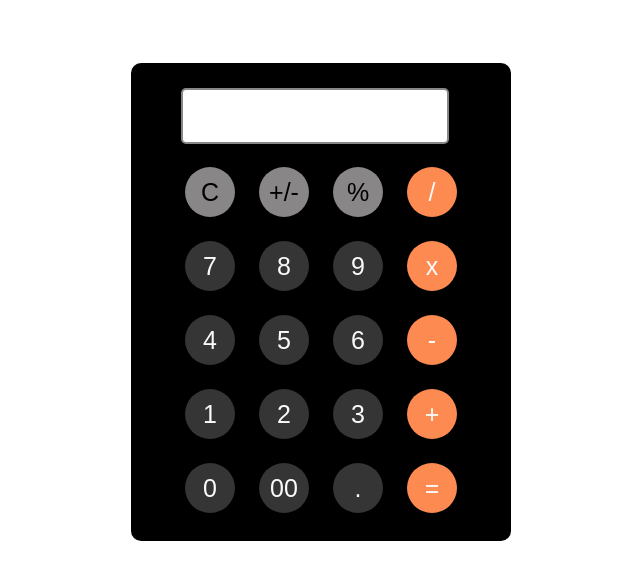
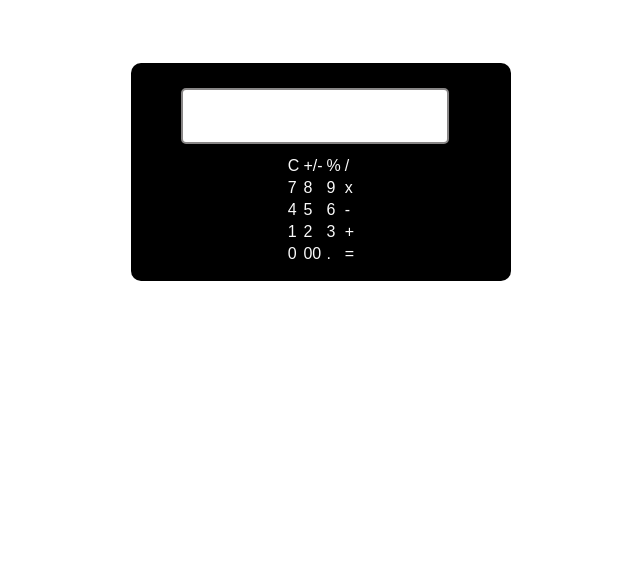
Before and after one commit to Im-Hassan-wd/Calculator, a plain HTML site: page index.html in a window 1280 px wide. Shown: the whole page, without its empty margins (319-959 px from the left). Drawn offline with Linux system fonts and the light colour scheme.

Commit message:
Update index.html

```diff
--- a/index.html
+++ b/index.html
@@ -12,34 +12,34 @@
     <input type="text" />
     <table>
       <tr class="roll-1">
-        <td><button class="sign">C</button></td>
-        <td><button class="sign">+/-</button></td>
-        <td><button class="sign">%</button></td>
-        <td><button class="operator">/</button></td>
+        <td>C</td>
+        <td>+/-</td>
+        <td>%</td>
+        <td>/</td>
       </tr>
       <tr>
-        <td><button>7</button></td>
-        <td><button>8</button></td>
-        <td><button>9</button></td>
-        <td><button class="operator">x</button></td>
+        <td>7</td>
+        <td>8</td>
+        <td>9</td>
+        <td>x</td>
       </tr>
       <tr>
-        <td><button>4</button></td>
-        <td><button>5</button></td>
-        <td><button>6</button></td>
-        <td><button class="operator">-</button></td>
+        <td>4</td>
+        <td>5</td>
+        <td>6</td>
+        <td>-</td>
       </tr>
       <tr>
-        <td><button>1</button></td>
-        <td><button>2</button></td>
-        <td><button>3</button></td>
-        <td><button class="operator">+</button></td>
+        <td>1</td>
+        <td>2</td>
+        <td>3</td>
+        <td>+</td>
       </tr>
       <tr>
-        <td><button>0</button></td>
-        <td><button>00</button></td>
-        <td><button>.</button></td>
-        <td><button class="operator">=</button></td>
+        <td>0</td>
+        <td>00</td>
+        <td>.</td>
+        <td>=</td>
       </tr>
     </table>
   </div>
```
